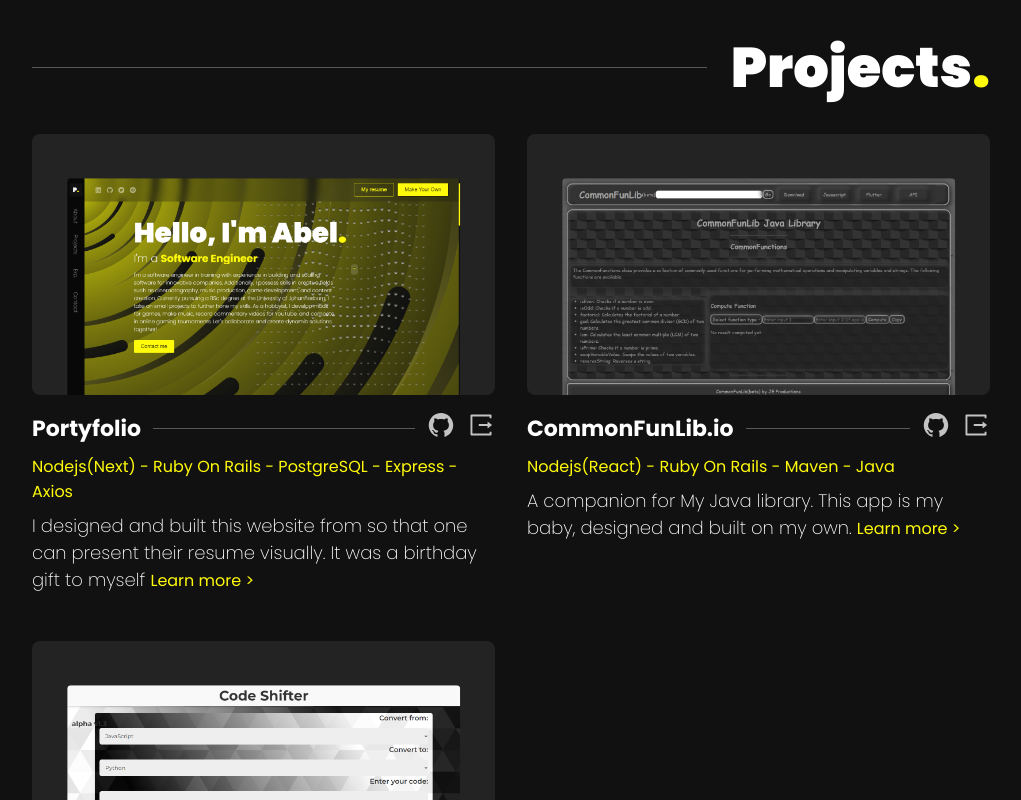
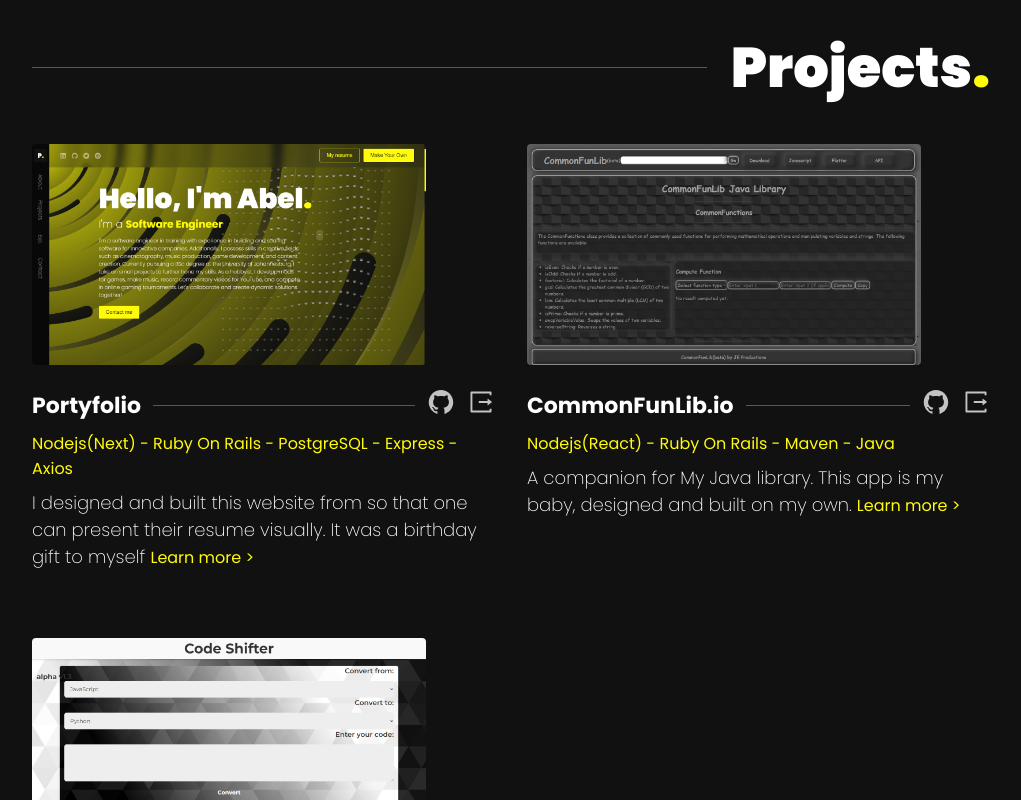
Before and after one commit to AJ4200/Portyfolio, a Next.js app: page / in a window 1280 px wide. Shown: the part 1960-2760 px from the top of the page, without its empty margins (159-1180 px from the left). Built offline with nearby package versions, Linux system fonts and the light colour scheme.

Commit message:
Added updated resume, updated projhects, add carousel for projects

```diff
--- a/components/home/projects/projects.module.scss
+++ b/components/home/projects/projects.module.scss
@@ -1,4 +1,5 @@
 .projects {
+  padding-top: 1rem;
   display: grid;
   grid-template-columns: 1fr 1fr;
   gap: 3.2rem;
@@ -9,23 +10,12 @@
 }
 
 .projectImage {
-  width: 100%;
-  aspect-ratio: 16 / 9;
-  background: var(--background-light);
+
   cursor: pointer;
-  position: relative;
   border-radius: 0.8rem;
-  overflow: hidden;
-
   img {
-    width: 85%;
     position: relative;
-    bottom: 0;
-    left: 50%;
-    translate: -50% 20%;
-
     transition: 0.25s all;
-
     border-radius: 0.4rem;
   }
 }
@@ -66,7 +56,7 @@
 
 .projectDescription {
   font-weight: 200;
-
+padding-bottom: 2rem;
   span {
     display: inline-block;
 
```
